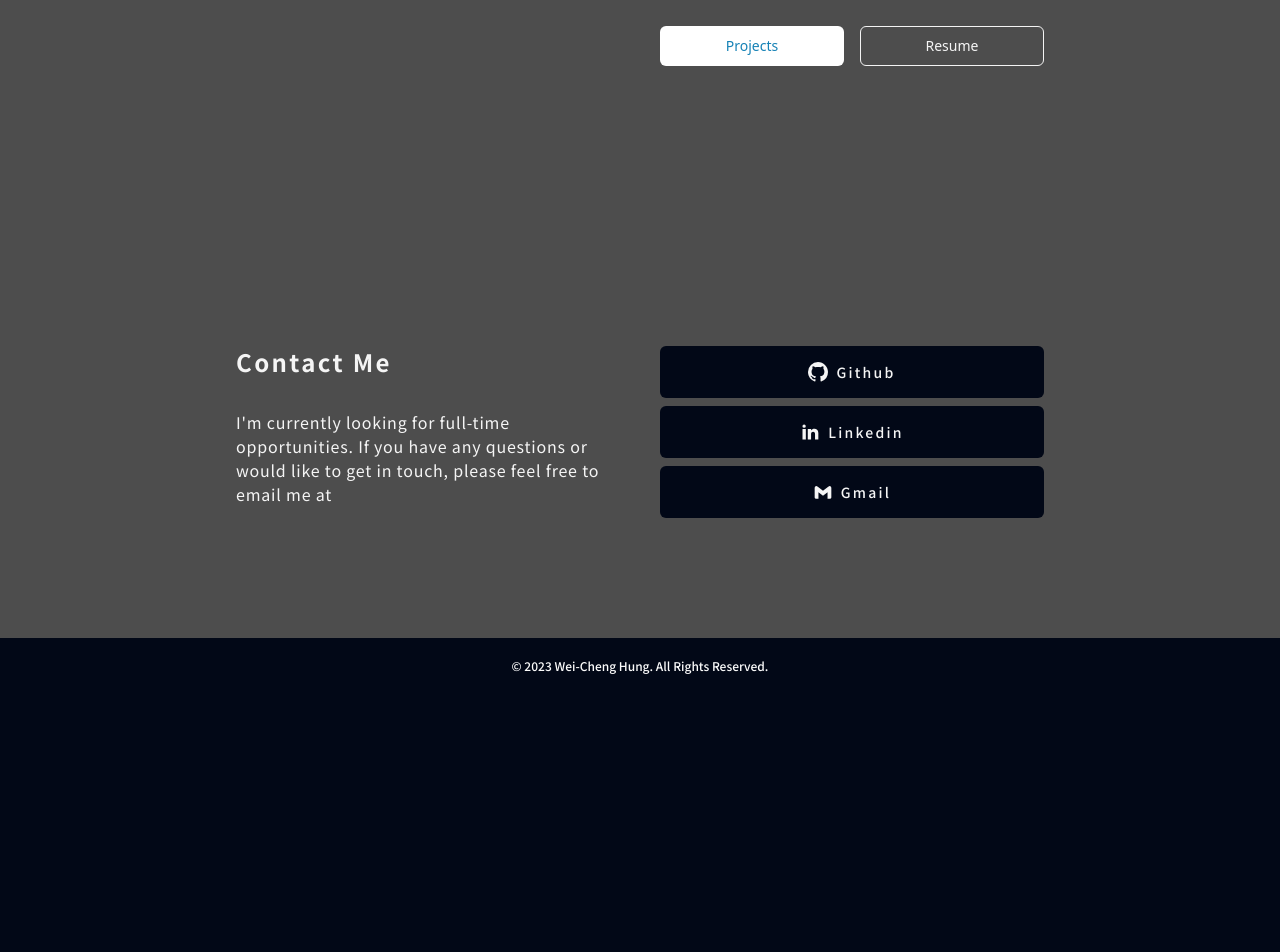
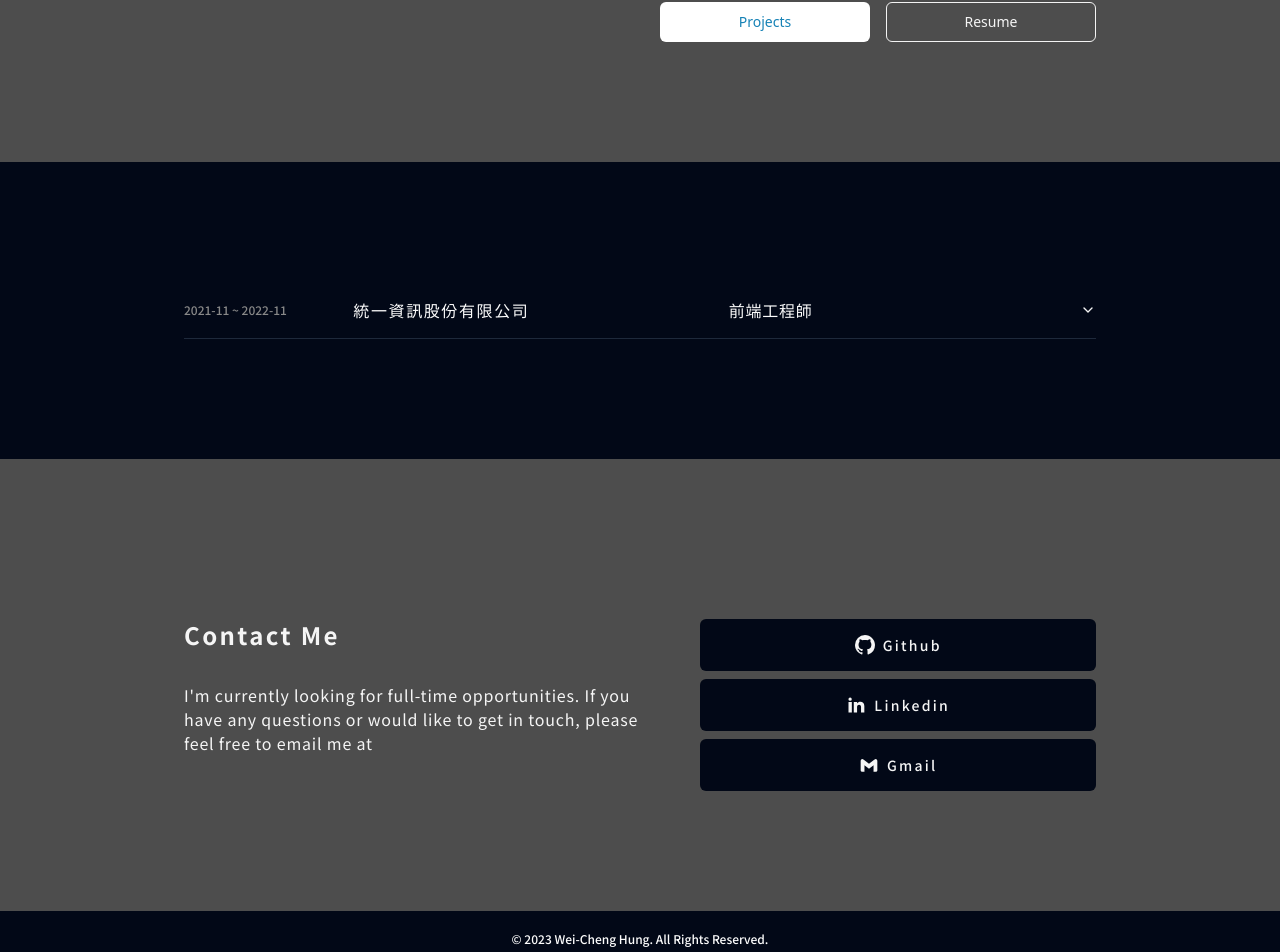
Before and after one commit to weicheng2138/weicheng-portfolio, a React (Vite) app: page / in a window 1280 px wide. Shown: the part 1214-2166 px from the top of the page. Before the commit the page ends 1908 px from the top, so only its background shows below. Built offline with nearby package versions, Linux system fonts and the light colour scheme.

Commit message:
feat(accordion): init accordion

```diff
--- a/package.json
+++ b/package.json
@@ -10,6 +10,7 @@
     "preview": "vite preview"
   },
   "dependencies": {
+    "@radix-ui/react-accordion": "^1.1.2",
     "@radix-ui/react-dialog": "^1.0.5",
     "@radix-ui/react-dropdown-menu": "^2.0.6",
     "@radix-ui/react-separator": "^1.0.3",
--- /dev/null
+++ b/src/components/ui/accordion.tsx
@@ -0,0 +1,56 @@
+import * as React from 'react';
+import * as AccordionPrimitive from '@radix-ui/react-accordion';
+import { ChevronDown } from 'lucide-react';
+
+import { cn } from '@/lib/utils';
+
+const Accordion = AccordionPrimitive.Root;
+
+const AccordionItem = React.forwardRef<
+  React.ElementRef<typeof AccordionPrimitive.Item>,
+  React.ComponentPropsWithoutRef<typeof AccordionPrimitive.Item>
+>(({ className, ...props }, ref) => (
+  <AccordionPrimitive.Item
+    ref={ref}
+    className={cn('border-b', className)}
+    {...props}
+  />
+));
+AccordionItem.displayName = 'AccordionItem';
+
+const AccordionTrigger = React.forwardRef<
+  React.ElementRef<typeof AccordionPrimitive.Trigger>,
+  React.ComponentPropsWithoutRef<typeof AccordionPrimitive.Trigger>
+>(({ className, children, ...props }, ref) => (
+  <AccordionPrimitive.Header className="flex">
+    <AccordionPrimitive.Trigger
+      ref={ref}
+      className={cn(
+        'flex flex-1 items-center justify-between py-4 font-medium transition-all [&[data-state=open]>svg]:rotate-180',
+        className,
+      )}
+      {...props}
+    >
+      {children}
+      <ChevronDown className="h-4 w-4 shrink-0 transition-transform duration-200" />
+    </AccordionPrimitive.Trigger>
+  </AccordionPrimitive.Header>
+));
+AccordionTrigger.displayName = AccordionPrimitive.Trigger.displayName;
+
+const AccordionContent = React.forwardRef<
+  React.ElementRef<typeof AccordionPrimitive.Content>,
+  React.ComponentPropsWithoutRef<typeof AccordionPrimitive.Content>
+>(({ className, children, ...props }, ref) => (
+  <AccordionPrimitive.Content
+    ref={ref}
+    className="overflow-hidden text-sm transition-all data-[state=closed]:animate-accordion-up data-[state=open]:animate-accordion-down"
+    {...props}
+  >
+    <div className={cn('pb-4 pt-0', className)}>{children}</div>
+  </AccordionPrimitive.Content>
+));
+
+AccordionContent.displayName = AccordionPrimitive.Content.displayName;
+
+export { Accordion, AccordionItem, AccordionTrigger, AccordionContent };
--- a/src/pages/home.tsx
+++ b/src/pages/home.tsx
@@ -8,6 +8,12 @@ import { cn } from '@/lib/utils';
 import TextRoller from '@/components/text-roller';
 import { Button } from '@/components/ui/button';
 import CustomLink from '@/components/custom-link';
+import {
+  Accordion,
+  AccordionContent,
+  AccordionItem,
+  AccordionTrigger,
+} from '@/components/ui/accordion';
 
 const Home = () => {
   console.log('Home rendered');
@@ -24,11 +30,11 @@ const Home = () => {
         <section className="flex w-full justify-center bg-gray02 dark:bg-gray05">
           <article
             className={cn(
-              'flex w-full max-w-5xl flex-col items-center justify-center px-8 pb-[7.5rem] pt-40',
+              'flex w-full max-w-5xl flex-col items-center justify-center px-14 pb-[7.5rem] pt-40',
               'md:flex-row md:items-start md:gap-10',
             )}
           >
-            <div className="flex w-full flex-col gap-2 md:max-w-96">
+            <div className="flex w-full basis-1/2 flex-col gap-2">
               <Typography variant="h2" className="text-3xl">
                 {t('author')}
               </Typography>
@@ -36,7 +42,7 @@ const Home = () => {
                 {t('author-reversed')}
               </Typography>
             </div>
-            <div className="flex flex-col md:max-w-96">
+            <div className="flex basis-1/2 flex-col">
               <Typography variant="p1" className="my-28 md:mb-10 md:mt-0">
                 {t('home.hero-content')}
               </Typography>
@@ -53,15 +59,74 @@ const Home = () => {
         </section>
         {/* HERO */}
 
+        {/* EXPERIENCE */}
+        <section className="flex w-full justify-center">
+          <article
+            className={cn(
+              'flex w-full max-w-5xl flex-col items-center justify-center px-8 py-[7.5rem]',
+              'md:px-14',
+            )}
+          >
+            <Accordion type="single" collapsible className="w-full">
+              <AccordionItem value="item-1">
+                <AccordionTrigger>
+                  <div className="flex w-full items-center gap-3 md:gap-6">
+                    <Typography
+                      className="basis-1/3 text-left text-gray04 md:basis-2/12"
+                      variant="span"
+                    >
+                      2021-11 ~ 2022-11
+                    </Typography>
+                    <div className="flex basis-5/6 flex-col gap-1 md:flex-row md:gap-6">
+                      <Typography
+                        className="basis-1/2 text-left text-gray05 dark:text-gray01"
+                        variant="h3"
+                      >
+                        統一資訊股份有限公司
+                      </Typography>
+                      <Typography
+                        className="basis-1/2 text-left text-gray05 dark:text-gray01"
+                        variant="p1"
+                      >
+                        前端工程師
+                      </Typography>
+                    </div>
+                  </div>
+                </AccordionTrigger>
+                <AccordionContent>
+                  <div className="flex flex-col rounded-xl bg-primary01 p-4 text-gray05 dark:bg-gray04 dark:text-gray01">
+                    <Typography variant="p2">
+                      Lorem ipsum dolor sit amet, officia excepteur ex fugiat
+                      reprehenderit enim labore culpa sint ad nisi Lorem
+                      pariatur mollit ex esse exercitation amet. Nisi anim
+                      cupidatat excepteur officia. Reprehenderit nostrud nostrud
+                      ipsum Lorem est aliquip amet voluptate voluptate dolor
+                      minim nulla est proident. Nostrud officia pariatur ut
+                      officia. Sit irure elit esse ea nulla sunt ex occaecat
+                      reprehenderit commodo officia dolor Lorem duis laboris
+                      cupidatat officia voluptate. Culpa proident adipisicing id
+                      nulla nisi laboris ex in Lorem sunt duis officia eiusmod.
+                      Aliqua reprehenderit commodo ex non excepteur duis sunt
+                      velit enim. Voluptate laboris sint cupidatat ullamco ut ea
+                      consectetur et est culpa et culpa duis.
+                    </Typography>
+                  </div>
+                </AccordionContent>
+              </AccordionItem>
+            </Accordion>
+          </article>
+        </section>
+        {/* EXPERIENCE */}
+
         {/* CONTACT ME */}
         <section className="flex w-full justify-center bg-gray02 pb-[3.5rem] dark:bg-gray05">
           <article
             className={cn(
-              'flex w-full max-w-5xl flex-col items-center justify-center px-8 pb-[7.5rem] pt-40',
+              'flex w-full max-w-5xl flex-col items-center justify-center px-14 pb-[7.5rem] pt-40',
               'md:flex-row md:items-start md:gap-10',
             )}
           >
-            <div className="mb-28 md:mb-0 md:max-w-96">
+            <div className="mb-28 md:mb-0">
               <Typography variant="h1" className="mb-8">
                 {t('home.contact-title')}
               </Typography>
@@ -69,7 +134,7 @@ const Home = () => {
                 {t('home.contact-content')}
               </Typography>
             </div>
-            <div className="flex w-full flex-col gap-2 md:max-w-96">
+            <div className="flex w-full flex-col gap-2">
               <CustomLink href="https://github.com/weicheng2138">
                 <Button variant="social" className="flex h-auto gap-2 py-4">
                   <VscGithubInverted className="h-[1.25rem] w-[1.25rem]" />
```
Also changed, not shown: 1 other file (tests, documents, lock files or other folders).
